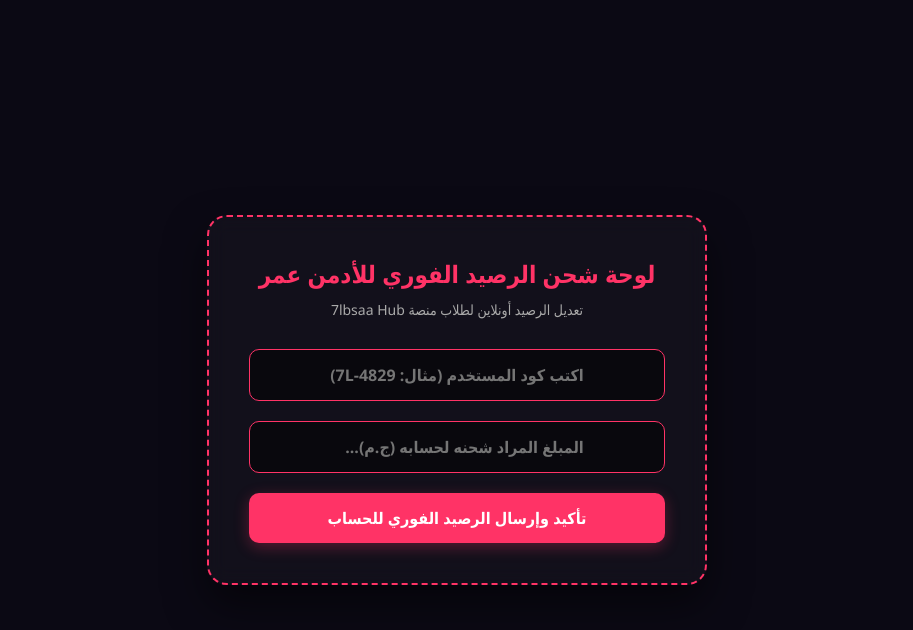
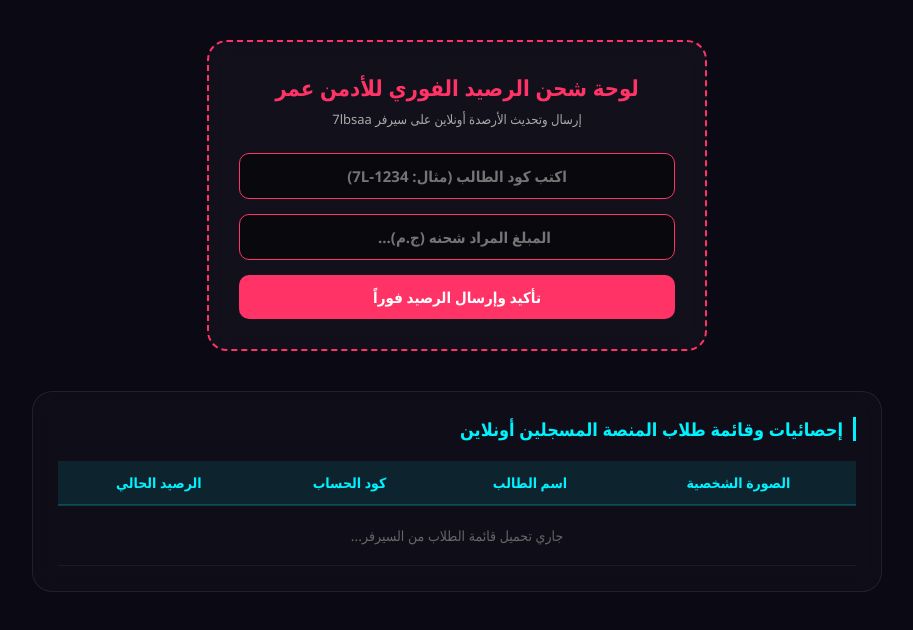
Before and after one commit to 7lbsaa1/alltests, a plain HTML site: page 7lbsaa-admin-dashboard.html in a window 1280 px wide. Shown: the whole page, without its empty margins (183-1096 px from the left). Drawn offline with Linux system fonts and the light colour scheme; no server answers.

Commit message:
Update 7lbsaa-admin-dashboard.html

```diff
--- a/7lbsaa-admin-dashboard.html
+++ b/7lbsaa-admin-dashboard.html
@@ -3,35 +3,65 @@
 <head>
     <meta charset="UTF-8">
     <meta name="viewport" content="width=device-width, initial-scale=1.0">
-    <title>لوحة تحكم الإدارة السرية | 7lbsaa</title>
+    <title>لوحة الإدارة الحية | 7lbsaa</title>
     <style>
         * { box-sizing: border-box; margin: 0; padding: 0; font-family: 'Segoe UI', Tahoma, Geneva, Verdana, sans-serif; transition: all 0.3s; }
-        body { background: #0b0914; color: #fff; padding: 40px; display: flex; justify-content: center; align-items: center; min-height: 100vh; margin: 0; }
-        .admin-panel { background: rgba(255,255,255,0.03); border: 2px dashed #ff3366; padding: 40px; border-radius: 20px; width: 90%; max-width: 500px; text-align: center; backdrop-filter: blur(10px); box-shadow: 0 20px 40px rgba(0,0,0,0.5); }
-        h2 { color: #ff3366; margin-bottom: 10px; font-size: 24px; }
-        .subtitle { color: #aaa; font-size: 14px; margin-bottom: 30px; }
-        input { width: 100%; padding: 14px; margin-bottom: 20px; border-radius: 10px; border: 1px solid #ff3366; background: rgba(0,0,0,0.5); color: #fff; text-align: center; font-size: 16px; font-weight: bold; }
-        input:focus { outline: none; box-shadow: 0 0 15px rgba(255, 51, 102, 0.3); border-color: #ff4d7d; }
-        button { width: 100%; padding: 14px; background: #ff3366; border: none; border-radius: 10px; color: #fff; font-weight: bold; cursor: pointer; font-size: 16px; box-shadow: 0 4px 15px rgba(255, 51, 102, 0.3); }
-        button:hover { background: #ff1a53; transform: translateY(-2px); box-shadow: 0 6px 20px rgba(255, 51, 102, 0.5); }
+        body { background: #0b0914; color: #fff; padding: 40px; display: flex; flex-direction: column; align-items: center; min-height: 100vh; margin: 0; }
+
+        .admin-panel { background: rgba(255,255,255,0.03); border: 2px dashed #ff3366; padding: 30px; border-radius: 20px; width: 100%; max-width: 500px; text-align: center; backdrop-filter: blur(10px); margin-bottom: 40px; }
+        h2 { color: #ff3366; margin-bottom: 8px; font-size: 22px; }
+        .subtitle { color: #aaa; font-size: 13px; margin-bottom: 25px; }
+
+        input { width: 100%; padding: 12px; margin-bottom: 15px; border-radius: 10px; border: 1px solid #ff3366; background: rgba(0,0,0,0.5); color: #fff; text-align: center; font-size: 15px; font-weight: bold; }
+        button { width: 100%; padding: 12px; background: #ff3366; border: none; border-radius: 10px; color: #fff; font-weight: bold; cursor: pointer; font-size: 15px; }
+        button:hover { background: #ff1a53; transform: translateY(-1px); }
+
+        /* ستايل جدول استعراض الطلاب والمستخدمين لايف */
+        .users-list-container { width: 100%; max-width: 850px; background: rgba(255,255,255,0.02); border: 1px solid rgba(255,255,255,0.08); padding: 25px; border-radius: 20px; backdrop-filter: blur(10px); }
+        .users-list-container h3 { color: #00f2fe; margin-bottom: 20px; font-size: 18px; text-align: right; border-right: 3px solid #00f2fe; padding-right: 10px; }
+
+        table { width: 100%; border-collapse: collapse; text-align: center; font-size: 14px; }
+        th { background: rgba(0, 242, 254, 0.1); color: #00f2fe; padding: 12px; font-weight: bold; border-bottom: 2px solid rgba(0,242,254,0.2); }
+        td { padding: 12px; border-bottom: 1px solid rgba(255,255,255,0.05); color: #e0e0e0; vertical-align: middle; }
+        tr:hover td { background: rgba(255,255,255,0.02); }
+
+        .table-avatar { width: 35px; height: 35px; border-radius: 50%; border: 1px solid #00f2fe; object-fit: cover; }
+        .balance-badge { background: rgba(0, 242, 254, 0.15); color: #00f2fe; padding: 3px 8px; border-radius: 6px; font-weight: bold; }
     </style>
 </head>
 <body>
 
     <div class="admin-panel">
         <h2>لوحة شحن الرصيد الفوري للأدمن عمر</h2>
-        <p class="subtitle">تعديل الرصيد أونلاين لطلاب منصة 7lbsaa Hub</p>
+        <p class="subtitle">إرسال وتحديث الأرصدة أونلاين على سيرفر 7lbsaa</p>
 
-        <input type="text" id="target-code" placeholder="اكتب كود المستخدم (مثال: 7L-4829)">
-        <input type="number" id="charge-amount" placeholder="المبلغ المراد شحنه لحسابه (ج.م)...">
+        <input type="text" id="target-code" placeholder="اكتب كود الطالب (مثال: 7L-1234)">
+        <input type="number" id="charge-amount" placeholder="المبلغ المراد شحنه (ج.م)...">
+        <button onclick="executeCharging()">تأكيد وإرسال الرصيد فوراً</button>
+    </div>
 
-        <button onclick="executeCharging()">تأكيد وإرسال الرصيد الفوري للحساب</button>
+    <div class="users-list-container">
+        <h3><i class="fas fa-users"></i> إحصائيات وقائمة طلاب المنصة المسجلين أونلاين</h3>
+        <table>
+            <thead>
+                <tr>
+                    <th>الصورة الشخصية</th>
+                    <th>اسم الطالب</th>
+                    <th>كود الحساب</th>
+                    <th>الرصيد الحالي</th>
+                </tr>
+            </thead>
+            <tbody id="users-table-body">
+                <tr>
+                    <td colspan="4" style="color: #666; padding: 20px;">جاري تحميل قائمة الطلاب من السيرفر...</td>
+                </tr>
+            </tbody>
+        </table>
     </div>
 
     <script src="https://www.gstatic.com/firebasejs/8.10.1/firebase-app.js"></script>
     <script src="https://www.gstatic.com/firebasejs/8.10.1/firebase-database.js"></script>
     <script>
-        // ربط اللوحة بنفس قاعدة بيانات مشروعك
         const firebaseConfig = {
             apiKey: "AIzaSy" + "D" + "vG" + "X" + "qS" + "4M3" + "pI" + "oD" + "xK" + "Mv" + "uQ" + "y9" + "w1" + "z0" + "6Y" + "vG" + "1_8",
             authDomain: "admin-37e09.firebaseapp.com",
@@ -43,41 +73,56 @@
         firebase.initializeApp(firebaseConfig);
         const database = firebase.database();
 
+        // دالة تنفيذ الشحن الفوري أونلاين
         function executeCharging() {
             let code = document.getElementById('target-code').value.trim();
             let amount = parseFloat(document.getElementById('charge-amount').value.trim());
 
-            if(!code || isNaN(amount) || amount <= 0) {
-                alert('برجاء التأكد من كتابة الكود والمبلغ بشكل صحيح!');
-                return;
-            }
+            if(!code || isNaN(amount) || amount <= 0) { alert('الرجاء كتابة بيانات الشحن بشكل صحيح!'); return; }
 
-            // البحث عن كود الطالب مباشرة في السيرفر أونلاين
             let userRef = database.ref('users/' + code);
-
             userRef.once('value', (snapshot) => {
                 if(snapshot.exists()) {
                     let userData = snapshot.val();
-                    // إضافة الرصيد الجديد على رصيده الحالي في السيرفر
-                    let currentBalance = parseFloat(userData.balance) || 0;
-                    let newBalance = currentBalance + amount;
+                    let newBalance = (parseFloat(userData.balance) || 0) + amount;
 
-                    // تحديث البيانات أونلاين
                     userRef.update({ balance: newBalance })
                     .then(() => {
-                        alert(`تم بنجاح شحن رصيد بقيمة ${amount} ج.م إلى حساب الكود: ${code}\nالرصيد الكلي الحالي للحساب: ${newBalance} ج.م`);
+                        alert(`تم بنجاح شحن رصيد بقيمة ${amount} ج.م للكود ${code}`);
                         document.getElementById('target-code').value = '';
                         document.getElementById('charge-amount').value = '';
-                    })
-                    .catch((error) => {
-                        console.error(error);
-                        alert('حدث خطأ أثناء الشحن أونلاين، تأكد من اتصال الإنترنت.');
                     });
-                } else {
-                    alert('عذراً! كود هذا المستخدم غير مسجل أو غير صحيح على السيرفر الحالي.');
-                }
+                } else { alert('عذراً! هذا الكود غير مسجل على قاعدة البيانات.'); }
             });
         }
+
+        // الاستماع لقاعدة البيانات وعرض كافة الطلاب المسجلين وصورهم وأرصدتهم لايف
+        database.ref('users').on('value', (snapshot) => {
+            let tbody = document.getElementById('users-table-body');
+            tbody.innerHTML = ''; // تفريغ الجدول للتحميل الجديد
+
+            if(snapshot.exists()) {
+                let usersData = snapshot.val();
+
+                // الدوران حول كل الطلاب وعمل صف لكل طالب داخل الجدول
+                for(let code in usersData) {
+                    let user = usersData[code];
+                    let imgSrc = user.profileImg ? user.profileImg : "person.png"; // صورة افتراضية إن لم يحط صورة
+
+                    let row = `
+                        <tr>
+                            <td><img src="${imgSrc}" class="table-avatar" onerror="this.src='person.png'"></td>
+                            <td style="font-weight: 600; text-align: right; padding-right: 20px;">${user.username}</td>
+                            <td style="font-family: monospace; font-size: 15px; color: #00f2fe;">${code}</td>
+                            <td><span class="balance-badge">${user.balance} ج.م</span></td>
+                        </tr>
+                    `;
+                    tbody.innerHTML += row;
+                }
+            } else {
+                tbody.innerHTML = `<tr><td colspan="4" style="color: #666; padding: 20px;">لا يوجد أي مستخدمين مسجلين على السيرفر حالياً.</td></tr>`;
+            }
+        });
     </script>
 </body>
 </html>
```
